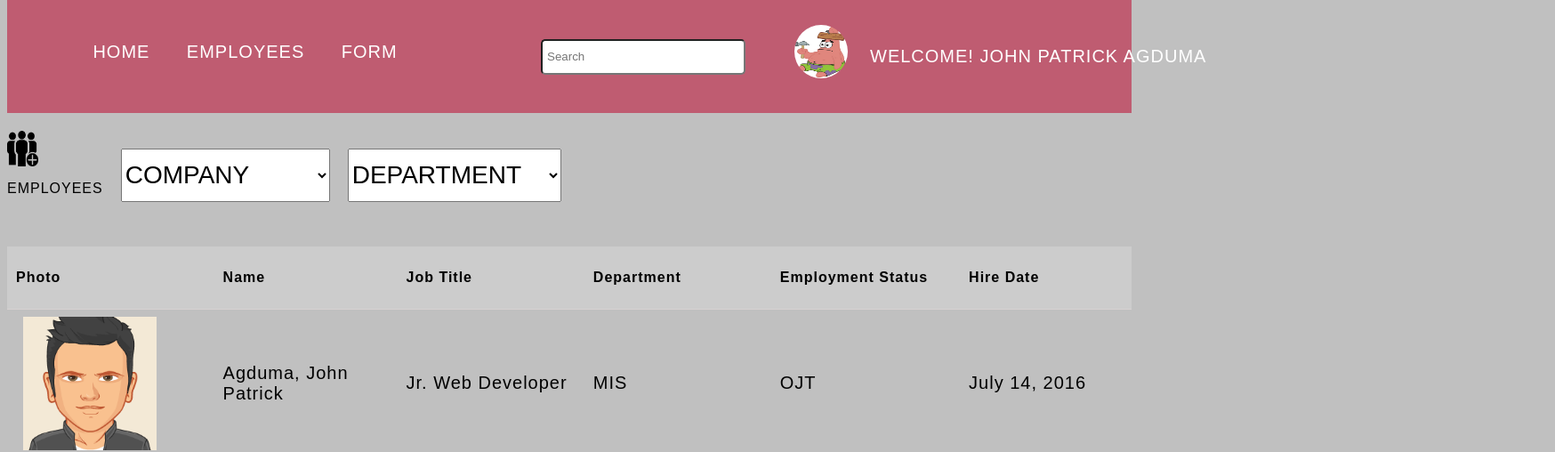
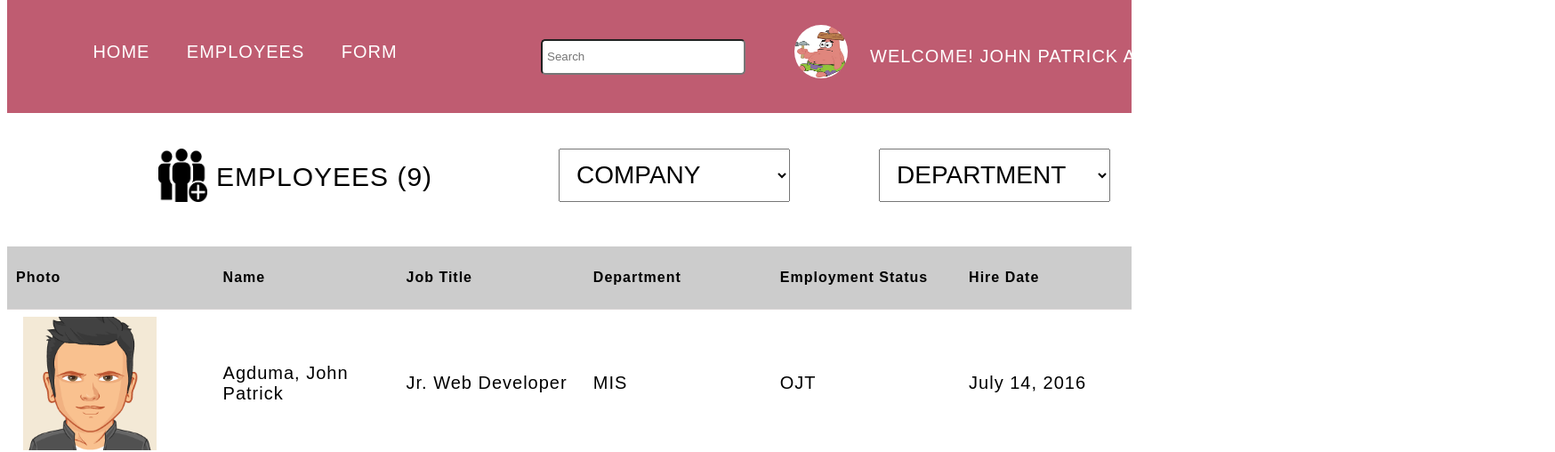
Before and after one commit to gssitrainee/hris, a plain HTML site: page static/employee.html in a window 1280 px wide. Shown: the part 180-688 px from the top of the page at 89% size, 1748 px wide, since content can reach past the window. Drawn offline with Linux system fonts and the light colour scheme.

Commit message:
patrick: employee update

```diff
--- a/static/css/employee.css
+++ b/static/css/employee.css
@@ -1,5 +1,4 @@
 body{
-	background-color: #c0c0c0;
 	font-family: sans-serif;
 	letter-spacing: 1px;
 }
@@ -95,14 +94,14 @@ body{
 	position: absolute;
 	display: block;
 	padding: 10px 10px 10px 10px;
-	left: 100px;
+	left: 105px;
 }
 #subMenu2{
 	visibility: hidden;
 	position: absolute;
 	display: block;
 	padding: 10px 10px 10px 10px;
-	left: 258px;
+	left: 280px;
 	z-index: 1;
 }
 #menu li:hover > #subMenu1{
@@ -155,7 +154,7 @@ body{
 	padding: 8px;
 }
 #optionContainer{
-	margin-left: auto;
+	margin-left: 170px;
 	margin-right: auto;
 	width: 1570px;
 	height: 100px;
@@ -165,16 +164,24 @@ body{
 }
 #selectContainer{
 	height: 60px;
-	width: 260px;
+	width: 960px;
 	display: inline-flex;
 }
-#selectContainer>select{
+#selectContainer>select:first-child{
 	height: 60px;
 	width: 260px;
 	margin-top: 20px;
-	margin-left: 20px;
+	margin-left: 100px;
 	font-size: 28px;
-	display: inline-block;
+	padding-left: 15px;
+}
+#selectContainer>select:last-child{
+	height: 60px;
+	width: 260px;
+	margin-top: 20px;
+	margin-left: 100px;
+	font-size: 28px;
+	padding-left: 15px;
 }
 #optionContainer>select>option{
 	font-size: 24px;
@@ -193,8 +200,19 @@ body{
 	margin-right: 20px;
 }
 #optionContainer>div:first-child img{
-	height: 40px;
-	width: 35px;
+	height: 60px;
+	width: 55px;
+}
+#optionContainer>div:first-child p{
+	font-size: 30px;
+	margin-left: 10px;
+	margin-top: 15;
+}
+#optionContainer>div:first-child{
+	width: 350px;
+	height: 250px;
+	display: inline-flex;
+	margin-top: 20px;
 }
 
 
--- a/static/employee.html
+++ b/static/employee.html
@@ -44,7 +44,7 @@
 			<div id="optionContainer">
 				<div>
 					<img src="images/employee.png">
-					<p>EMPLOYEES</p>
+					<p>EMPLOYEES (9)</p>
 				</div>
 				<div id="selectContainer">
 					<select>
```
